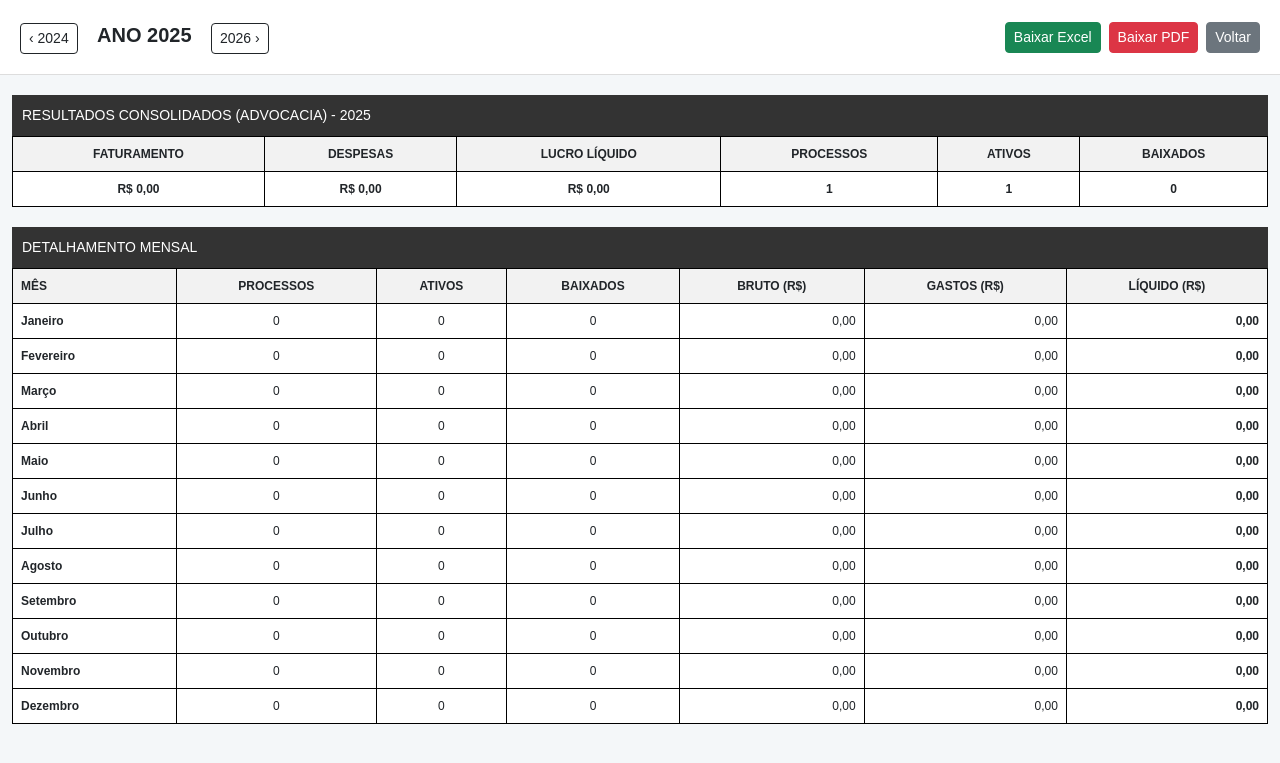
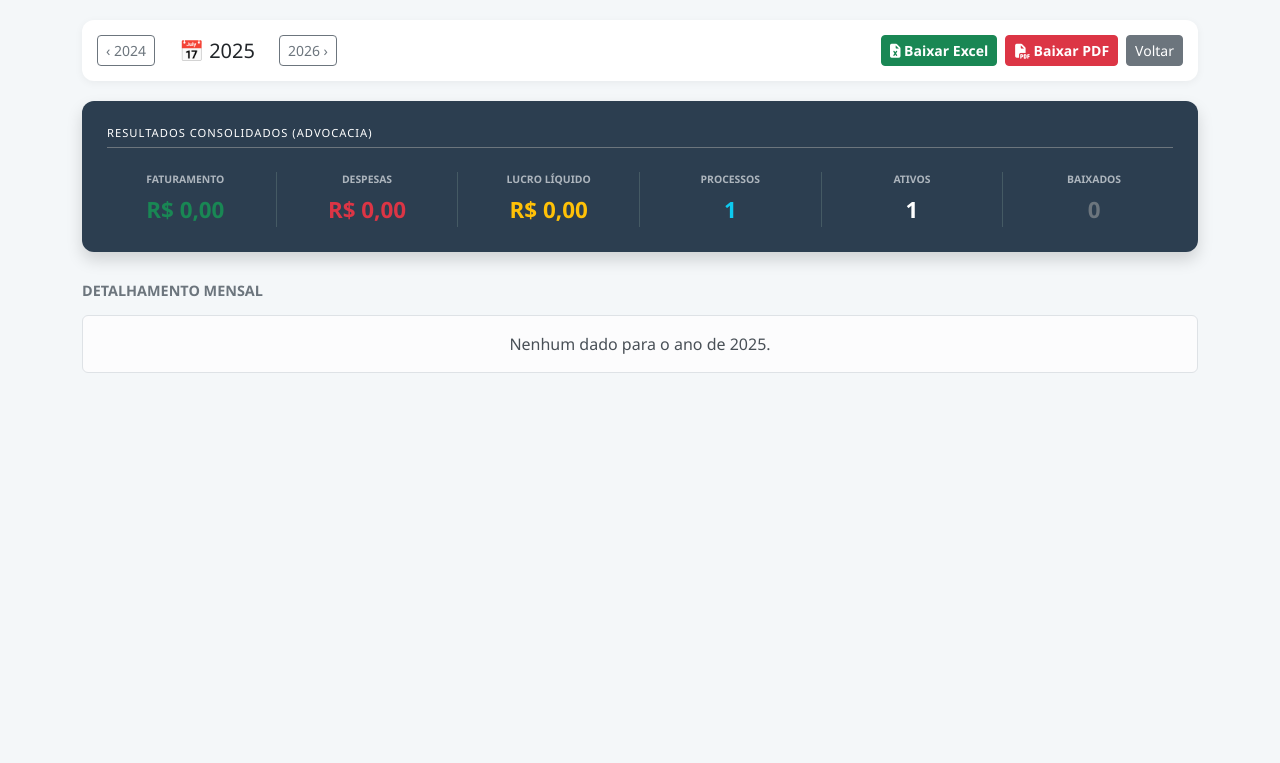
Before and after one commit to 2kbqgw7zws-eng/cristianorsousa, a Django app: page /advocacia/relatorio/ in a window 1280 px wide. Shown: the top 763 px of the page. Run offline with Django 4.2, Linux system fonts and the light colour scheme; tables that the repository leaves empty hold one stand-in row (values such as "Sample post").

Commit message:
Retornando ao layout moderno com correção de impressão

```diff
--- a/advocacia/templates/relatorio_advocacia.html
+++ b/advocacia/templates/relatorio_advocacia.html
@@ -2,104 +2,95 @@
 <html lang="pt-br">
 <head>
     <meta charset="UTF-8">
-    <title>Relatório Gerencial - Advocacia {{ ano|stringformat:"d" }}</title>
+    <title>Relatório Gerencial - Advocacia</title>
     <link href="https://cdn.jsdelivr.net/npm/bootstrap@5.3.0/dist/css/bootstrap.min.css" rel="stylesheet">
+    <link rel="stylesheet" href="https://cdnjs.cloudflare.com/ajax/libs/font-awesome/6.0.0/all.min.css">
     <style>
-        /* Layout Geral - Visualização em Tela */
-        body { background-color: #f4f7f9; font-family: Arial, sans-serif; font-size: 12px; }
-        .no-print-area { padding: 20px; background: white; margin-bottom: 20px; border-bottom: 1px solid #ddd; }
+        body { background-color: #f4f7f9; padding-bottom: 50px; font-family: 'Segoe UI', Tahoma, sans-serif; }
+        .header-nav { background: white; padding: 15px; border-radius: 12px; box-shadow: 0 2px 8px rgba(0,0,0,0.05); margin: 20px 0; }
+        .consolidado-dark { background-color: #2c3e50; color: white; border-radius: 12px; padding: 25px; margin-bottom: 30px; }
+        .metric-box { border-right: 1px solid #455a64; }
+        .metric-box:last-child { border-right: none; }
+        .metric-label { font-size: 0.65rem; font-weight: 800; text-transform: uppercase; color: #adb5bd; margin-bottom: 5px; }
+        .metric-value { font-size: 1.4rem; font-weight: bold; margin-bottom: 0; }
 
-        /* Tabela Estilo Excel */
-        table { width: 100%; border-collapse: collapse; background: white; margin-bottom: 20px; }
-        th, td { border: 1px solid #000; padding: 8px; text-align: center; }
-        th { background-color: #f2f2f2; font-weight: bold; text-transform: uppercase; }
-        .text-start { text-align: left; }
-        .text-end { text-align: right; }
-        .resumo-header { background-color: #333; color: white; text-align: left; padding: 10px; font-size: 14px; }
+        .card-mes-horizontal { background: white; border-radius: 10px; border-left: 5px solid #007bff; margin-bottom: 12px; box-shadow: 0 4px 6px rgba(0,0,0,0.04); }
+        .label-mini { font-size: 0.6rem; color: #999; text-transform: uppercase; font-weight: 800; display: block; }
+        .valor-bold { font-weight: bold; font-size: 1rem; color: #333; }
 
-        /* Ajustes para Impressão Automática */
         @media print {
-            .no-print-area { display: none !important; }
-            body { background: white; padding: 0; }
-            table { font-size: 10px; }
-            @page { size: A4 portrait; margin: 1cm; }
+            @page { size: A4 landscape; margin: 0.5cm; }
+            .header-nav, .btn, .no-print { display: none !important; }
+            body { background-color: white !important; -webkit-print-color-adjust: exact !important; print-color-adjust: exact !important; }
+            .consolidado-dark { background-color: #2c3e50 !important; color: white !important; margin-top: 0 !important; -webkit-print-color-adjust: exact !important; }
+            .card-mes-horizontal { border: 1px solid #dee2e6 !important; border-left: 5px solid #007bff !important; page-break-inside: avoid; -webkit-print-color-adjust: exact !important; }
+            .text-success { color: #28a745 !important; }
+            .text-danger { color: #dc3545 !important; }
+            .text-primary { color: #007bff !important; }
+            .row { display: flex !important; flex-wrap: nowrap !important; }
         }
     </style>
 </head>
 <body>
-
-    <div class="no-print-area container-fluid d-flex justify-content-between align-items-center">
-        <div>
-            <a href="?ano={{ ano_anterior|stringformat:'d' }}" class="btn btn-outline-dark btn-sm">‹ {{ ano_anterior|stringformat:"d" }}</a>
-            <span class="fw-bold mx-3 fs-5">ANO {{ ano|stringformat:"d" }}</span>
-            <a href="?ano={{ ano_proximo|stringformat:'d' }}" class="btn btn-outline-dark btn-sm">{{ ano_proximo|stringformat:"d" }} ›</a>
+    <div class="container">
+        <div class="header-nav d-flex justify-content-between align-items-center no-print">
+            <div class="d-flex gap-2 align-items-center">
+                <a href="?ano={{ ano_anterior|stringformat:'d' }}" class="btn btn-sm btn-outline-secondary">‹ {{ ano_anterior|stringformat:"d" }}</a>
+                <h5 class="mb-0 mx-3">📅 {{ ano|stringformat:"d" }}</h5>
+                <a href="?ano={{ ano_proximo|stringformat:'d' }}" class="btn btn-sm btn-outline-secondary">{{ ano_proximo|stringformat:"d" }} ›</a>
             </div>
             <div class="d-flex gap-2">
-            <a href="{% url 'download_advocacia_excel' %}?ano={{ ano|stringformat:'d' }}" class="btn btn-success btn-sm">Baixar Excel</a>
-            <button onclick="window.print()" class="btn btn-danger btn-sm">Baixar PDF</button>
+                <a href="{% url 'download_advocacia_excel' %}?ano={{ ano|stringformat:'d' }}" class="btn btn-success btn-sm fw-bold"><i class="fas fa-file-excel"></i> Baixar Excel</a>
+                <button onclick="window.print()" class="btn btn-danger btn-sm fw-bold"><i class="fas fa-file-pdf"></i> Baixar PDF</button>
                 <a href="/admin/" class="btn btn-secondary btn-sm">Voltar</a>
             </div>
         </div>
 
-    <div class="container-fluid">
-        <div class="resumo-header">RESULTADOS CONSOLIDADOS (ADVOCACIA) - {{ ano|stringformat:"d" }}</div>
-        <table>
-            <thead>
-                <tr>
-                    <th>Faturamento</th>
-                    <th>Despesas</th>
-                    <th>Lucro Líquido</th>
-                    <th>Processos</th>
-                    <th>Ativos</th>
-                    <th>Baixados</th>
-                </tr>
-            </thead>
-            <tbody>
-                <tr class="fw-bold">
-                    <td>R$ {{ faturamento|floatformat:2 }}</td>
-                    <td>R$ {{ despesas|floatformat:2 }}</td>
-                    <td>R$ {{ lucro|floatformat:2 }}</td>
-                    <td>{{ total_processos }}</td>
-                    <td>{{ processos_ativos }}</td>
-                    <td>{{ processos_baixados }}</td>
-                </tr>
-            </tbody>
-        </table>
+        <div class="consolidado-dark shadow">
+            <h6 class="mb-4 text-uppercase border-bottom border-secondary pb-2" style="font-size: 0.7rem; letter-spacing: 1px;">Resultados Consolidados (Advocacia)</h6>
+            <div class="row text-center">
+                <div class="col-md-2 metric-box"><p class="metric-label">Faturamento</p><p class="metric-value text-success">R$ {{ faturamento|floatformat:2 }}</p></div>
+                <div class="col-md-2 metric-box"><p class="metric-label">Despesas</p><p class="metric-value text-danger">R$ {{ despesas|floatformat:2 }}</p></div>
+                <div class="col-md-2 metric-box"><p class="metric-label">Lucro Líquido</p><p class="metric-value text-warning">R$ {{ lucro|floatformat:2 }}</p></div>
+                <div class="col-md-2 metric-box"><p class="metric-label">Processos</p><p class="metric-value text-info">{{ total_processos }}</p></div>
+                <div class="col-md-2 metric-box"><p class="metric-label">Ativos</p><p class="metric-value">{{ processos_ativos }}</p></div>
+                <div class="col-md-2 metric-box"><p class="metric-label">Baixados</p><p class="metric-value text-secondary">{{ processos_baixados }}</p></div>
+            </div>
+        </div>
 
-        <div class="resumo-header">DETALHAMENTO MENSAL</div>
-        <table>
-            <thead>
-                <tr>
-                    <th class="text-start">Mês</th>
-                    <th>Processos</th>
-                    <th>Ativos</th>
-                    <th>Baixados</th>
-                    <th>Bruto (R$)</th>
-                    <th>Gastos (R$)</th>
-                    <th>Líquido (R$)</th>
-                </tr>
-            </thead>
-            <tbody>
+        <h5 class="mb-3 text-secondary" style="font-size: 0.9rem; font-weight: bold;">DETALHAMENTO MENSAL</h5>
+
         {% for item in meses_detalhes %}
-                <tr>
-                    <td class="text-start fw-bold">{{ item.nome }}</td>
-                    <td>{{ item.proc_total }}</td>
-                    <td>{{ item.proc_ativos }}</td>
-                    <td>{{ item.proc_baixados }}</td>
-                    <td class="text-end">{{ item.faturamento|floatformat:2 }}</td>
-                    <td class="text-end">{{ item.despesa|floatformat:2 }}</td>
-                    <td class="text-end fw-bold">{{ item.lucro|floatformat:2 }}</td>
-                </tr>
+        <div class="card-mes-horizontal p-3">
+            <div class="row align-items-center">
+                <div class="col-md-2">
+                    <h5 class="mb-0 fw-bold" style="color: #333;">{{ item.nome }}</h5>
+                </div>
+                <div class="col-md-4 border-end border-start">
+                    <div class="row text-center">
+                        <div class="col-4"><span class="label-mini">Processos</span><span class="valor-bold">{{ item.proc_total }}</span></div>
+                        <div class="col-4"><span class="label-mini">Ativos</span><span class="valor-bold text-primary">{{ item.proc_ativos }}</span></div>
+                        <div class="col-4"><span class="label-mini">Baixados</span><span class="valor-bold text-secondary">{{ item.proc_baixados }}</span></div>
+                    </div>
+                </div>
+                <div class="col-md-6">
+                    <div class="row text-end">
+                        <div class="col-4"><span class="label-mini">Bruto</span><span class="valor-bold text-success">R$ {{ item.faturamento|floatformat:2 }}</span></div>
+                        <div class="col-4"><span class="label-mini">Gastos</span><span class="valor-bold text-danger">R$ {{ item.despesa|floatformat:2 }}</span></div>
+                        <div class="col-4"><span class="label-mini">Líquido</span><span class="valor-bold text-primary">R$ {{ item.lucro|floatformat:2 }}</span></div>
+                    </div>
+                </div>
+            </div>
+        </div>
+        {% empty %}
+        <div class="alert alert-light text-center border no-print">Nenhum dado para o ano de {{ ano|stringformat:"d" }}.</div>
         {% endfor %}
-            </tbody>
-        </table>
     </div>
 
     <script>
         const urlParams = new URLSearchParams(window.location.search);
         if (urlParams.has('print')) {
             window.print();
-            // Após imprimir, remove o parâmetro para não ficar em loop
             window.history.replaceState({}, document.title, window.location.pathname + "?ano=" + urlParams.get('ano'));
         }
     </script>
--- a/advocacia/views.py
+++ b/advocacia/views.py
@@ -8,7 +8,6 @@ import pandas as pd
 import io
 
 def relatorio_advocacia(request):
-    # Limpeza do ano para evitar erro de formatação (ex: 2.025 -> 2025)
     ano_str = request.GET.get('ano')
     hoje = datetime.date.today()
 
@@ -50,21 +49,21 @@ def relatorio_advocacia(request):
     proc_dict = {item['m']: item for item in proc_mes}
 
     meses_detalhes = []
-    # Loop de Janeiro a Dezembro para o layout estilo planilha
-    for i in range(1, 13):
+    for i in range(12, 0, -1):
         f = fatu_dict.get(i, 0)
         d = desp_dict.get(i, 0)
         p = proc_dict.get(i, {'total': 0, 'ativos': 0, 'baixados': 0})
 
-        meses_detalhes.append({
-            'nome': meses_nomes[i],
-            'faturamento': f,
-            'despesa': d,
-            'lucro': f - d,
-            'proc_total': p['total'],
-            'proc_ativos': p['ativos'],
-            'proc_baixados': p['baixados'],
-        })
+        if f > 0 or d > 0 or p['total'] > 0:
+            meses_detalhes.append({
+                'nome': meses_nomes[i],
+                'faturamento': f,
+                'despesa': d,
+                'lucro': f - d,
+                'proc_total': p['total'],
+                'proc_ativos': p['ativos'],
+                'proc_baixados': p['baixados'],
+            })
 
     context = {
         'ano': ano,
@@ -88,10 +87,10 @@ def download_advocacia_excel(request):
     despesas_totais = DespesaAdvocacia.objects.filter(data__year=ano).aggregate(Sum('valor'))['valor__sum'] or 0
 
     dados_consolidados = [{
-        'Descrição': f'RESULTADOS CONSOLIDADOS - {ano}',
-        'Faturamento Total (R$)': float(faturamento_total),
-        'Despesas Totais (R$)': float(despesas_totais),
-        'Lucro Líquido (R$)': float(faturamento_total - despesas_totais)
+        'Descrição': 'RESULTADOS CONSOLIDADOS ANUAIS',
+        'Bruto Total (R$)': float(faturamento_total),
+        'Gastos Totais (R$)': float(despesas_totais),
+        'Líquido Total (R$)': float(faturamento_total - despesas_totais)
     }]
 
     meses_nomes = {1:'Janeiro', 2:'Fevereiro', 3:'Março', 4:'Abril', 5:'Maio', 6:'Junho',
@@ -111,10 +110,11 @@ def download_advocacia_excel(request):
     for i in range(1, 13):
         f, d = fatu_dict.get(i, 0), desp_dict.get(i, 0)
         p = proc_dict.get(i, {'total': 0, 'ativos': 0, 'baixados': 0})
-        dados_mensais.append({
-            'Mês': meses_nomes[i], 'Processos': p['total'], 'Ativos': p['ativos'], 'Baixados': p['baixados'],
-            'Bruto (R$)': float(f), 'Gastos (R$)': float(d), 'Líquido (R$)': float(f - d)
-        })
+        if f > 0 or d > 0 or p['total'] > 0:
+            dados_mensais.append({
+                'Mês': meses_nomes[i], 'Processos': p['total'], 'Ativos': p['ativos'], 'Baixados': p['baixados'],
+                'Bruto (R$)': float(f), 'Gastos (R$)': float(d), 'Líquido (R$)': float(f - d)
+            })
 
     output = io.BytesIO()
     with pd.ExcelWriter(output, engine='xlsxwriter') as writer:
@@ -126,5 +126,4 @@ def download_advocacia_excel(request):
     return response
 
 def download_advocacia_pdf(request):
-    # Agora redireciona para a mesma página com um parâmetro de impressão automático
     return redirect(f"/advocacia/relatorio/?ano={request.GET.get('ano', '')}&print=1")
```
Lines whose indentation alone changed are shown as unchanged.
